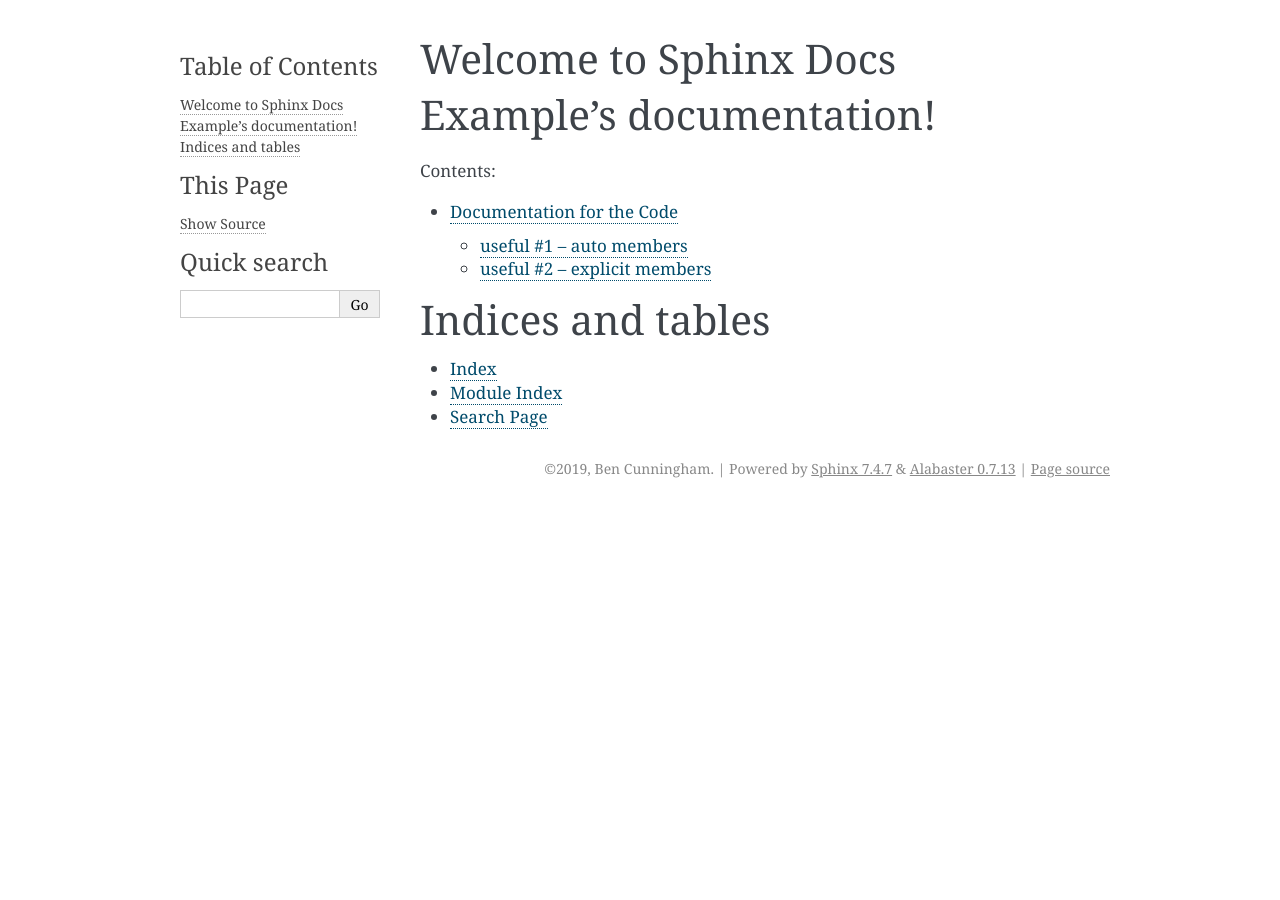
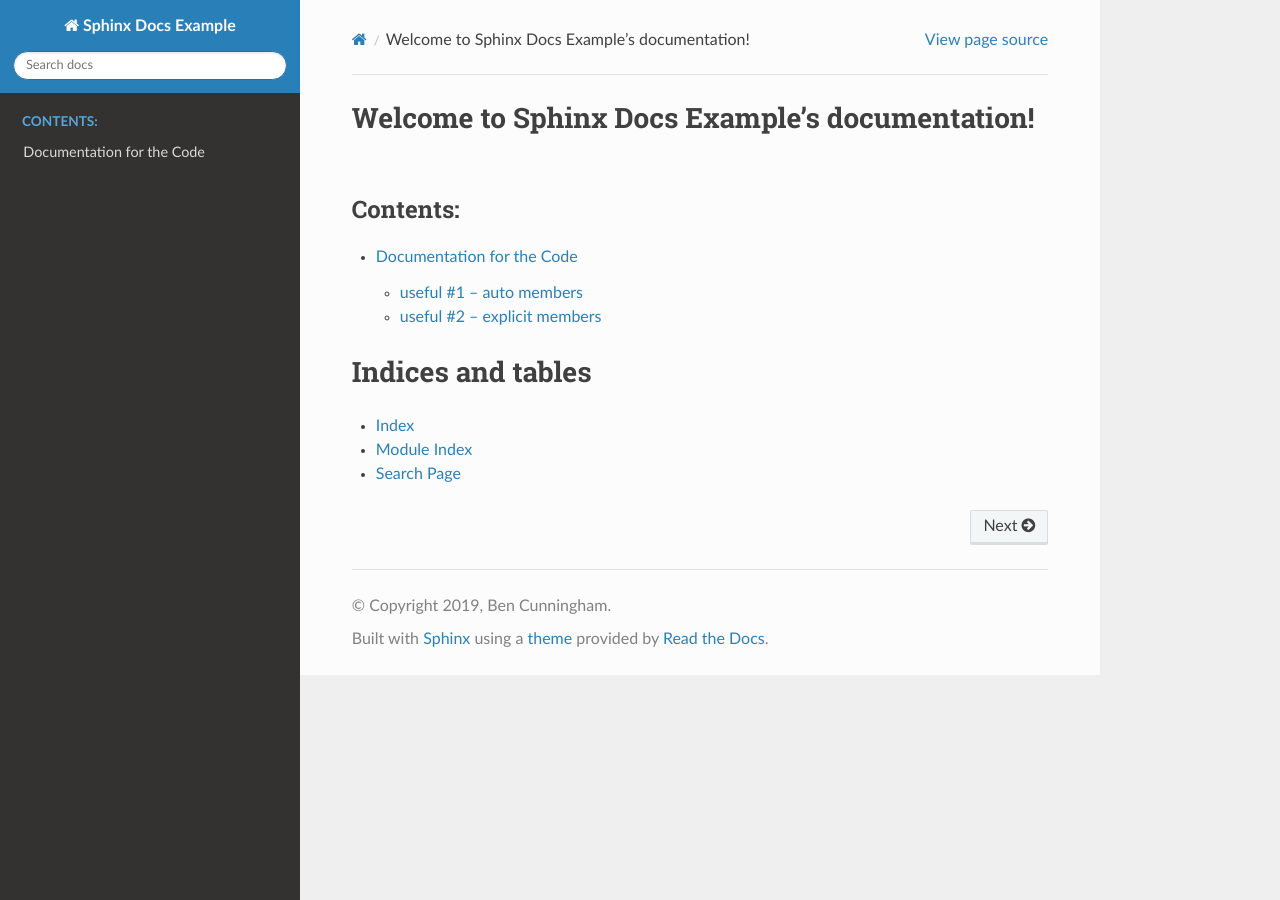
Before and after one commit to benjcunningham/sphinx-docs-example, a Sphinx documentation site: the page built from docs/index.rst, in a window 1280 px wide. Built offline with Sphinx 7.4.7 and the Read the Docs theme 2.0.0, drawn with Linux system fonts in a browser that asks for light colours.

Commit message:
Use RTD theme

```diff
--- a/docs/conf.py
+++ b/docs/conf.py
@@ -28,7 +28,8 @@
 # extensions coming with Sphinx (named 'sphinx.ext.*') or your custom
 # ones.
 extensions = [
-    'sphinx.ext.autodoc'
+    'sphinx.ext.autodoc',
+    'sphinx_rtd_theme'
 ]
 
 # Add any paths that contain templates here, relative to this directory.
@@ -45,7 +46,7 @@
 # The theme to use for HTML and HTML Help pages.  See the documentation for
 # a list of builtin themes.
 #
-html_theme = 'alabaster'
+html_theme = 'sphinx_rtd_theme'
 
 # Add any paths that contain custom static files (such as style sheets) here,
 # relative to this directory. They are copied after the builtin static files,
```
